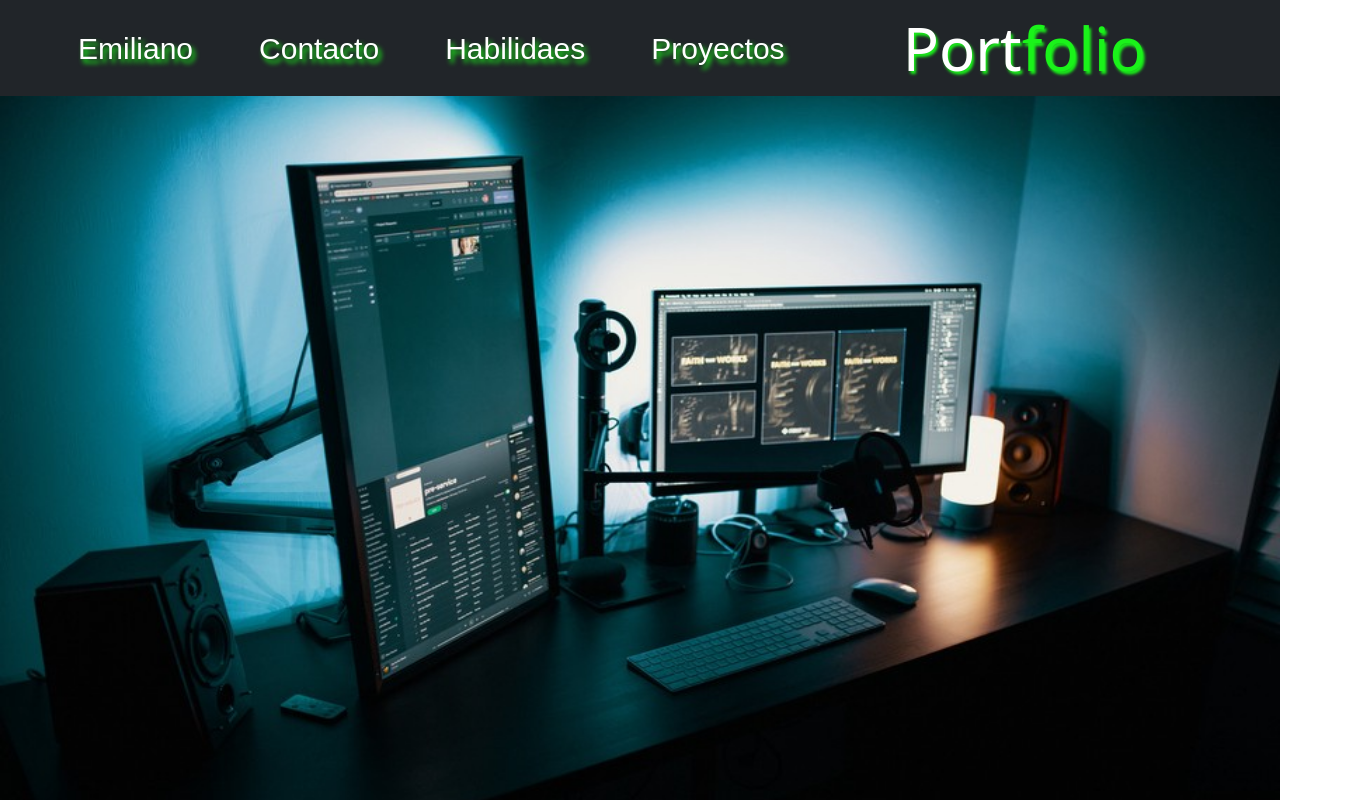
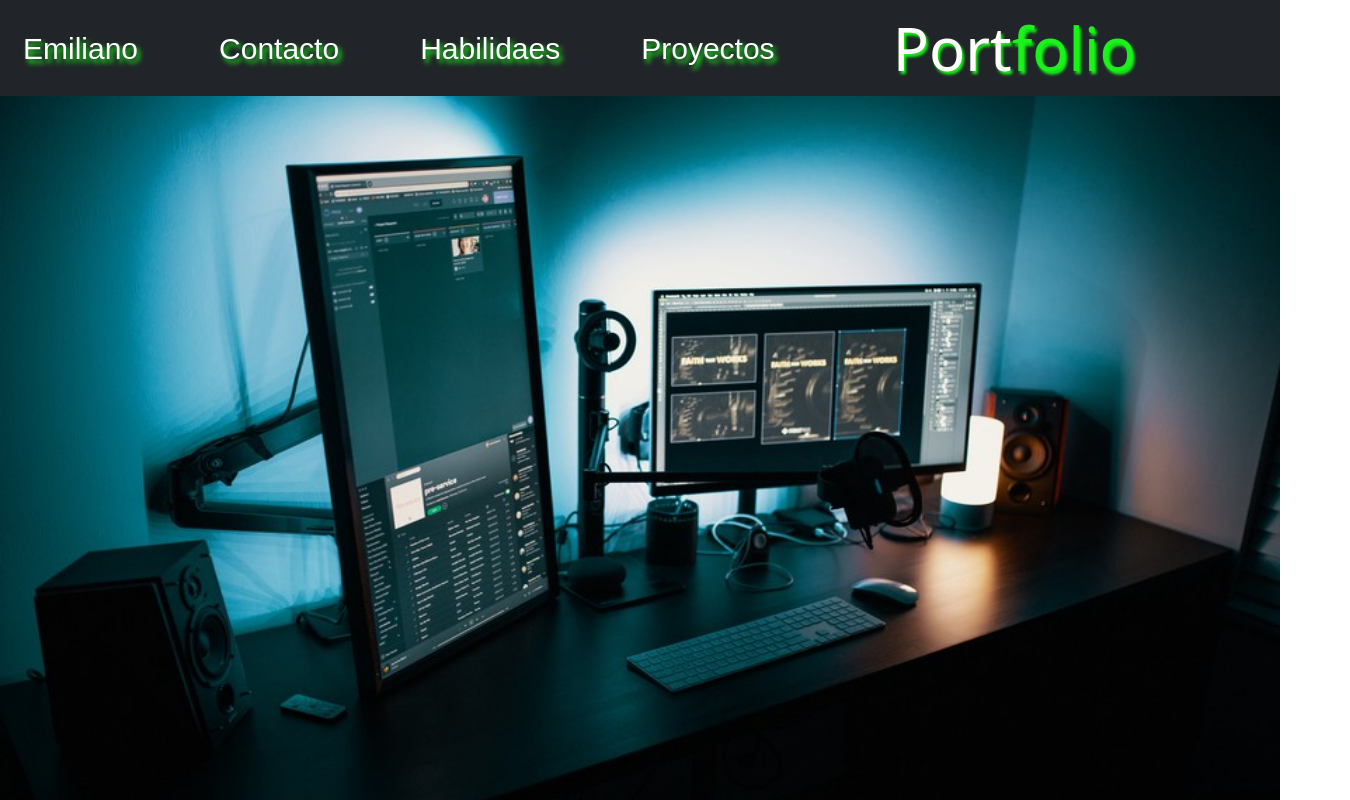
Before and after one commit to emiberuatto/Proyecto-Final-, a plain HTML site: page index.html in a window 1280 px wide. Shown: the top 800 px of the page, 1350 px wide, since content can reach past the window. Drawn offline with nearby package versions, Linux system fonts and the light colour scheme; a web font is replaced by a local one.

Commit message:
hice tantos cambios que se notan tan poco jajaja que no se que hice

```diff
--- a/portfolio.sass/portfolio.scss
+++ b/portfolio.sass/portfolio.scss
@@ -7,13 +7,23 @@
     box-sizing: content-box;
     overflow-x: hidden;
 
-
 }
 .container-header, #navbarText{
     width: 100vw;
+
+}
+
+.container{
+    left: 0;
+    margin: 0;
+    padding: 0;
+    width: 90%;
+}.nav-item{
+    margin-left: 15px;
 }
 
 .imgFondo{
+
 width: 100vw;
 height: 100vh;
 overflow: hidden;
@@ -396,6 +406,8 @@
 
 @media  (max-width:740px){
 
+
+
     .navbar-text{
 
         .element1{
```
Also changed, not shown: imagenes/fondo4movil.jpeg (added), portfolio.css, 1 other file. Lines whose indentation alone changed are shown as unchanged.
